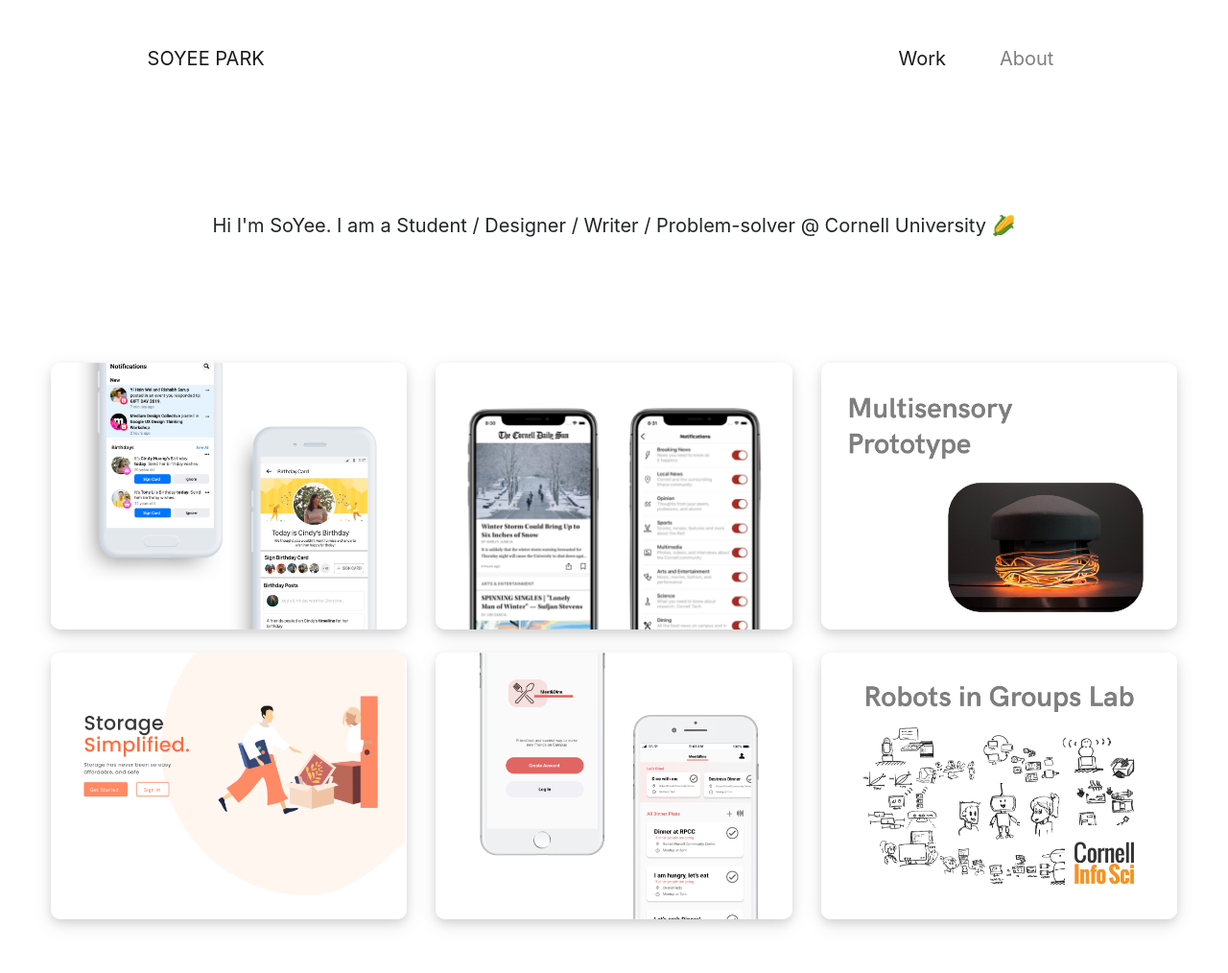
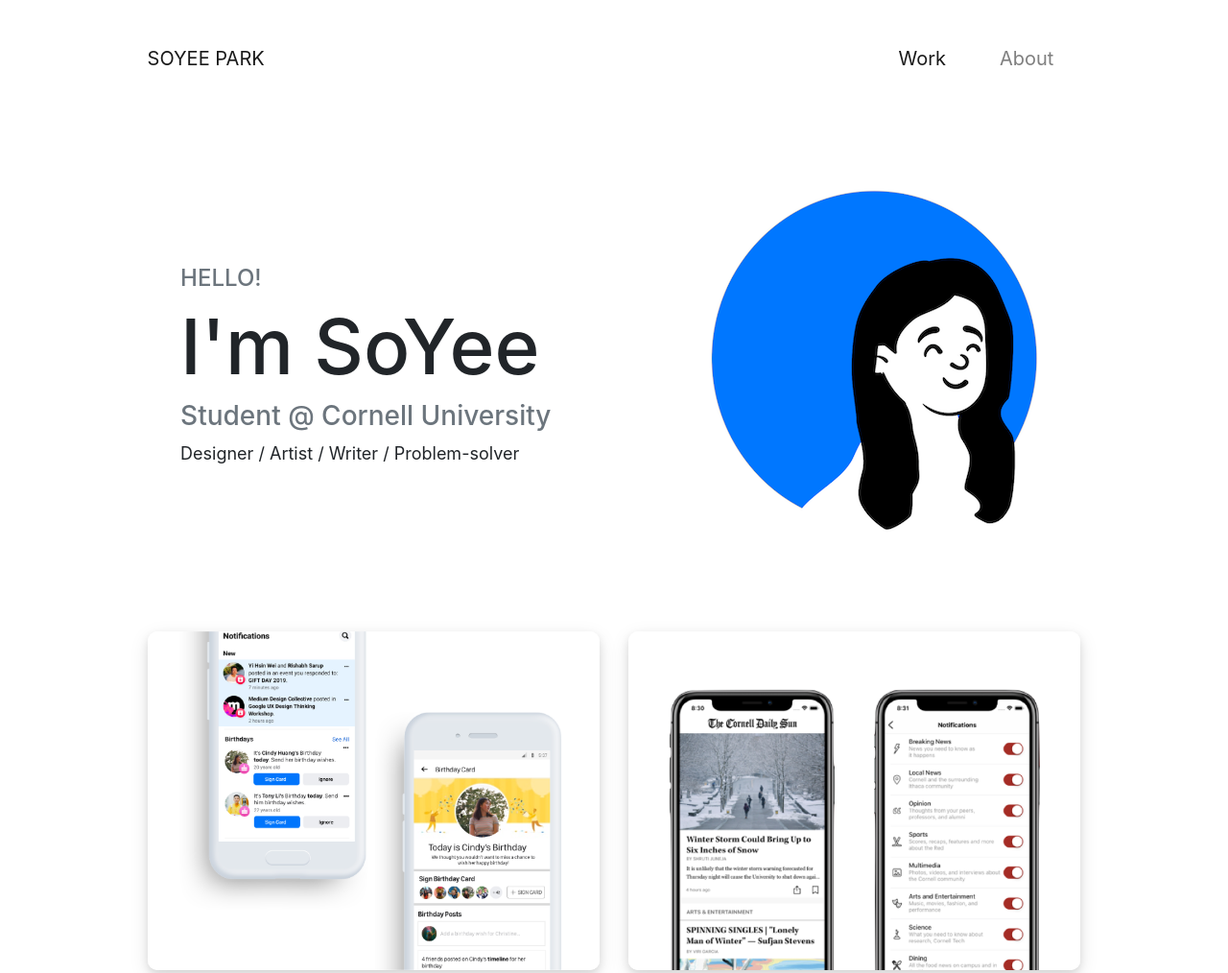
Before and after one commit to soyeepark/portfolio, a plain HTML site: page index.html in a window 1280 px wide. Shown: the top 1014 px of the page at 96% size. Drawn offline with nearby package versions, Linux system fonts and the light colour scheme.

Commit message:
undo smaller boxes

```diff
--- a/index.html
+++ b/index.html
@@ -32,13 +32,21 @@
     </nav>
 
     <!-- Introduction header-->
-    <div class="shortabout">
-        <p class = "introsmall"> Hi I'm SoYee. I am a  Student / Designer / Writer / Problem-solver @ Cornell University 🌽 </p>
+<div class="container-fluid">
+    <div class="row me">
+        <div class="intro-text">
+            <h4 class = "text-muted"> HELLO! </h4>
+            <h1 class = "name"> I'm SoYee </h1>
+            <h3 class="text-muted"> Student @ Cornell University </h3>
+            <p> Designer / Artist / Writer / Problem-solver </p>
+        </div>
+        <img src="images/profile.png" alt = "me illustration">
+    </div>
     </div>
 
       <div class="row text-center text-lg-left centerbox">
 
-          <figure class="col-md-4">
+          <figure class="col-md-5">
             <a href="https://medium.com/@soyeepark/facebook-birthdays-celebrating-more-meaningful-birthdays-48181cc09f2f" target="_blank">
                 <div class= "container">
                     <img alt="picture" src="images/11.png" class="img-fluid main">
@@ -49,7 +57,7 @@
             </a>
           </figure>
 
-          <figure class="col-md-4">
+          <figure class="col-md-5">
             <a href="sentory/index.html" target="_blank" >
                 <div class = "container">
                     <img alt="dailysun picture" src="images/sun.png" class="img-fluid main" />
@@ -60,7 +68,7 @@
             </a>
           </figure>
 
-          <figure class="col-md-4">
+          <figure class="col-md-5">
             <a href="sentory/index.html" target="_blank" >
                 <div class = "container">
                     <img alt="imaginexlab picture" src="images/22.png" class="img-fluid main" />
@@ -71,7 +79,7 @@
             </a>
           </figure>
 
-          <figure class="col-md-4">
+          <figure class="col-md-5">
             <a href="https://medium.com/@soyeepark/ezrabox-rebranding-463b2e80a3d7?source=activity---post_recommended_rollup">
                 <div class = "container">
                     <img alt="ezrabox picture" src="images/33.png" class="img-fluid main" />
@@ -82,7 +90,7 @@
             </a>
           </figure>
 
-          <figure class="col-md-4">
+          <figure class="col-md-5">
             <a href="https://medium.com/@soyeepark/meet-dine-hack-challenge-acb371da43e7">
                 <div class = "container">
               <img alt="Meet and Dine picture" src="images/44.png" class="img-fluid main" />
@@ -93,7 +101,7 @@
             </a>
           </figure>
 
-          <figure class="col-md-4">
+          <figure class="col-md-5">
             <a href="https://riglab.infosci.cornell.edu/" target="_blank">
                 <div class = "container">
               <img alt="RIG Lab picture" src="images/55.png" class="img-fluid main"/>
```
